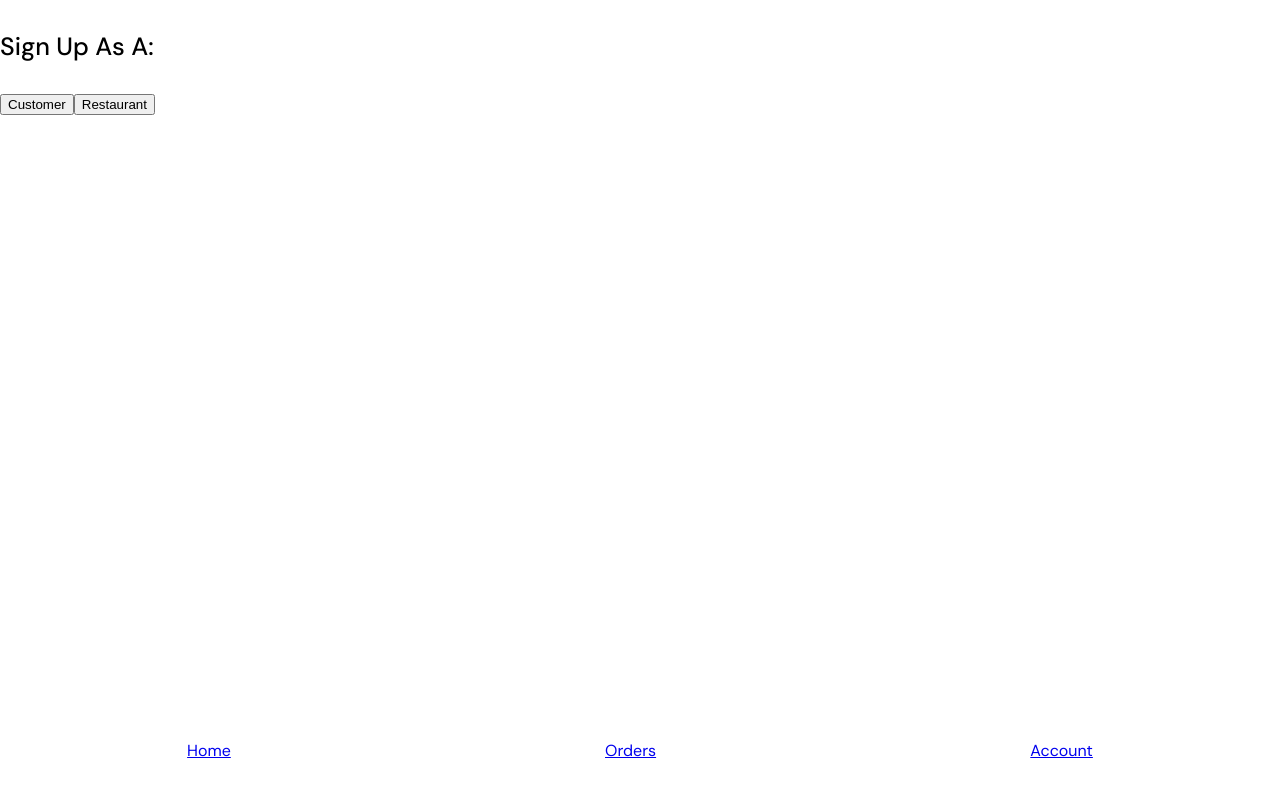
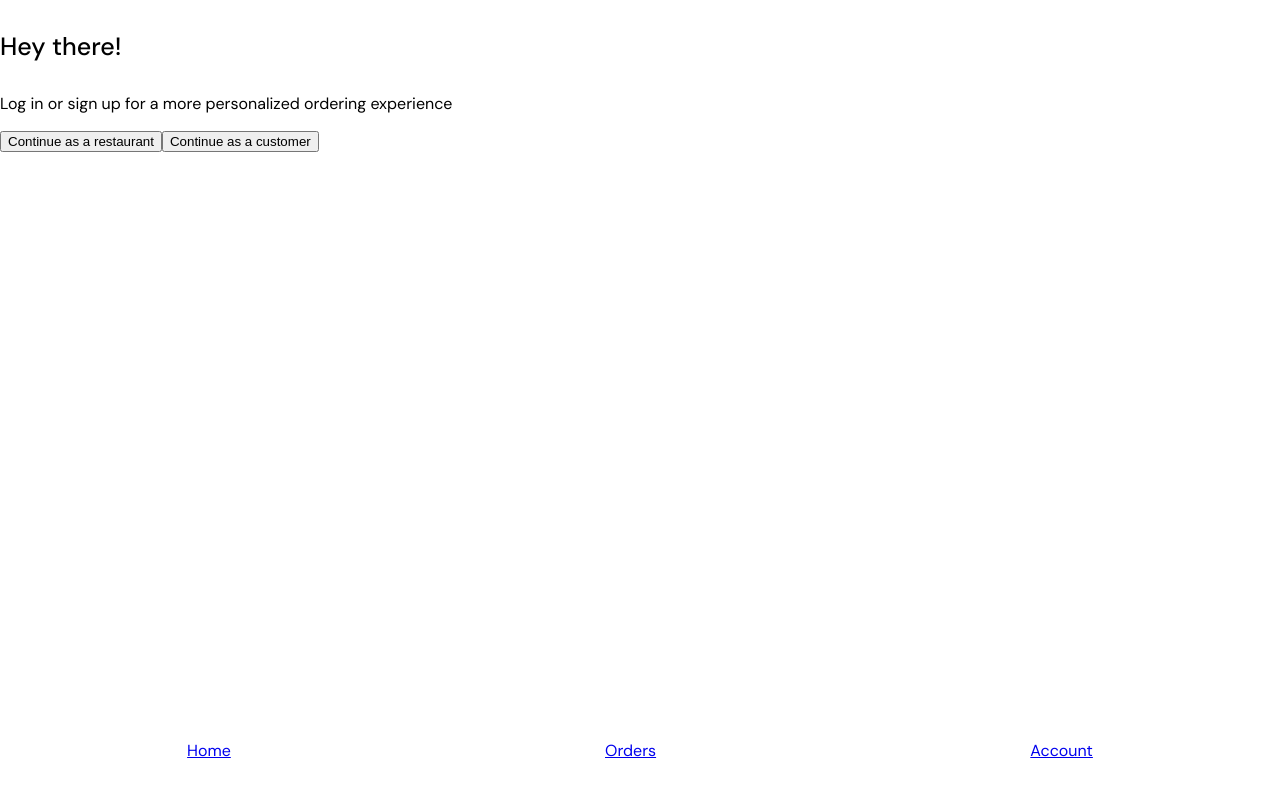
Before and after one commit to hussainmohd03/Talabat-Surplus-FrontEnd, a React (Vite) app: page /auth/register in a window 1280 px wide. Shown: the top 796 px of the page. Built offline with nearby package versions, Linux system fonts and the light colour scheme; no server answers.

Commit message:
registeration form fixed issues

```diff
--- a/src/components/FoodCard.jsx
+++ b/src/components/FoodCard.jsx
@@ -26,6 +26,7 @@ const FoodCard = () => {
         payment_status: 'pending',
         order_status: 'pending'
       })
+      console.log(order)
     }
     if (
       selectOrder &&
--- a/src/pages/Register.jsx
+++ b/src/pages/Register.jsx
@@ -1,4 +1,3 @@
-
 import { useState } from 'react'
 import RegisterForm from './RegisterForm'
 
@@ -9,9 +8,14 @@ const Register = () => {
     <div>
       {!role ? (
         <>
-          <h1>Sign Up As A:</h1>
-          <button onClick={() => setRole('customer')}>Customer</button>
-          <button onClick={() => setRole('restaurant')}>Restaurant</button>
+          <h1>Hey there!</h1>
+          <p>Log in or sign up for a more personalized ordering experience </p>
+          <button onClick={() => setRole('restaurant')}>
+            Continue as a restaurant
+          </button>
+          <button onClick={() => setRole('customer')}>
+            Continue as a customer
+          </button>
         </>
       ) : (
         <RegisterForm role={role} />
--- a/src/pages/RegisterForm.jsx
+++ b/src/pages/RegisterForm.jsx
@@ -9,7 +9,7 @@ const RegisterForm = ({ role }) => {
     firstName: '',
     lastName: '',
     email: '',
-    password: ''
+    assword: ''
   }
 
   const resInitialState = {
@@ -28,47 +28,23 @@ const RegisterForm = ({ role }) => {
     setResValues({ ...resValues, [e.target.name]: e.target.value })
   }
 
-  // const handleSubmit = async (e) => {
-  //   if (role === customerValues) {
-  //     e.preventDefault()
-  //     await RegisterUser(customerValues)
-  //     setCustomerValues(initialState)
-  //     // navigate('/LoginForm')
-  //   } else {
-  //     e.preventDefault()
-  //     await RegisterUser(resValues)
-  //     setResValues(firstState)
-  //     // navigate('/LoginForm')
-
-  //   if (role === "customer") {
-  //     setCustomerValues({ ...customerValues, [e.target.name]: e.target.value })
-  //   } else {
-  //     setResValues({ ...resValues, [e.target.name]: e.target.value })
-
-  //   }
-  // }
-
   const handleSubmit = async (e) => {
-    e.preventDefault()
-    try {
-      const formData = role === 'customer' ? customerValues : resValues
-
-      const res = await axios.post(`/api/register?role=${role}`, formData)
-
-      //saves token if backend returns one
-      if (res.data.token) {
-        localStorage.setItem('token', res.data.token)
-      }
-
-      //navigates to account
-      navigate('/account')
-    } catch (err) {
-      console.error('Registration failed:', err)
+    if (role === 'customer') {
+      e.preventDefault()
+      await RegisterUser(customerValues)
+      setCustomerValues(custInitialState)
+      navigate('/auth/login')
+    } else {
+      e.preventDefault()
+      await RegisterUser(resValues)
+      setResValues(resInitialState)
+      navigate('/auth/login')
     }
   }
+
   return (
     <div className="Register-Container">
-      <h1>Sign Up as A {role}</h1>
+      <h1>Create a {role} account</h1>
 
       {role === 'customer' ? (
         <form onSubmit={handleSubmit}>
```
